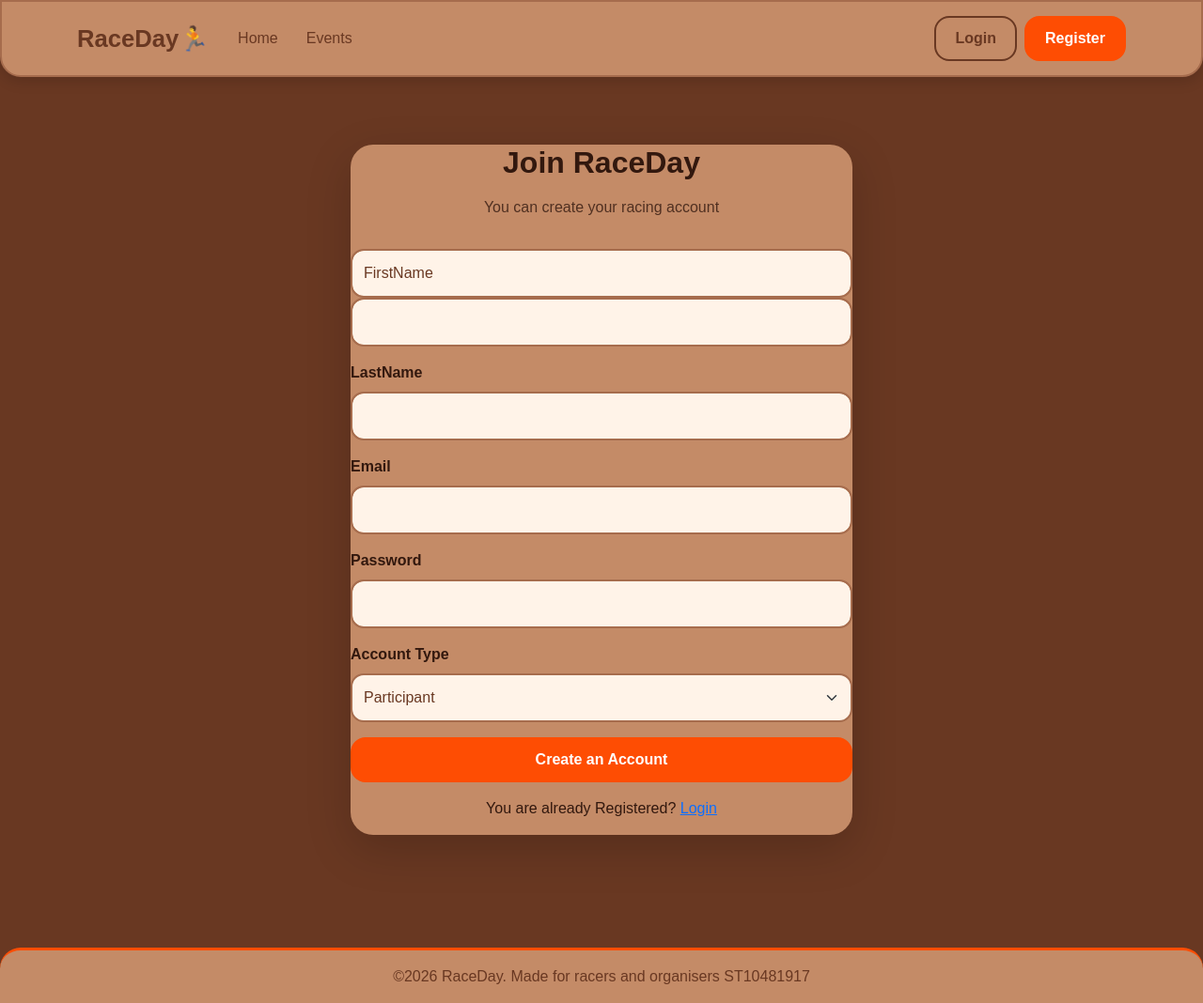
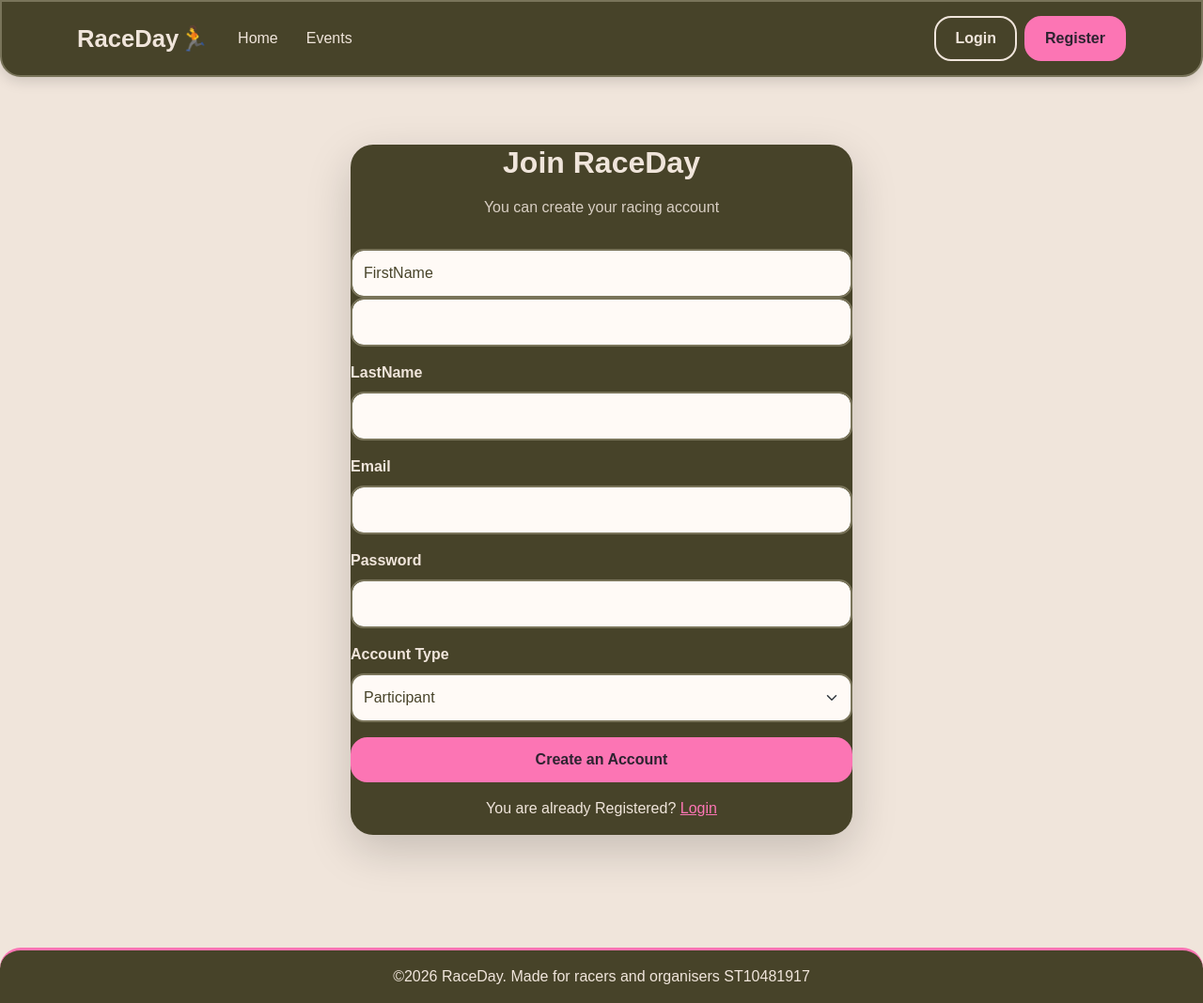
Before and after one commit to akani392/RaceDay_2, an ASP.NET Core app: page /Account/Register in a window 1280 px wide. Shown: the whole page at 94% size. Run offline with ASP.NET Core 8, Linux system fonts and the light colour scheme.

Commit message:
Update site.css to refresh the application color palette with a dark olive/earth tone (#474329), cream background (#f0e5db), and vibrant pink accent highlights (#fc75b4). The revision expands component styling to include active navigation link states, styled form check inputs, custom dropdown menus, explicit focus-visible accessibility outlines, custom table hover/header borders, image rounding, and alert variants (alert-success and alert-danger).

```diff
--- a/RaceDay_MVC/wwwroot/css/site.css
+++ b/RaceDay_MVC/wwwroot/css/site.css
@@ -1,16 +1,16 @@
 
 /* start of race day css */
 
+
 /* start of main website styling */
-
 
 html {
     min-height: 100%;
 }
 
 body {
-    background-color: #693822 !important;
-    color: #fff3e8;
+    background-color: #f0e5db !important;
+    color: #474329;
     min-height: 100vh;
     display: flex;
     flex-direction: column;
@@ -23,12 +23,18 @@ main {
 }
 
 h1, h2, h3, h4, h5, h6 {
+    color: #474329;
     font-weight: 700;
 }
 
 a {
+    color: #474329;
     transition: color 0.2s ease;
 }
+
+    a:hover {
+        color: #a83f75;
+    }
 
 /* end of main website styling */
 
@@ -37,39 +43,44 @@ a {
 
 .navbar,
 .navbar.bg-dark {
-    background-color: #c48b67 !important;
-    border: 2px solid #a66c4d;
+    background-color: #474329 !important;
+    border: 2px solid #79745a;
     border-radius: 0 0 22px 22px;
     padding: 15px 20px;
     box-shadow: 0 4px 15px rgba(0, 0, 0, 0.15);
 }
 
 .navbar-brand {
-    color: #693822 !important;
+    color: #f0e5db !important;
     font-size: 1.6rem;
     font-weight: bold;
 }
 
 .navbar .nav-link {
-    color: #693822 !important;
+    color: #f0e5db !important;
     padding: 10px 15px !important;
     border-radius: 14px;
     transition: 0.3s ease;
 }
 
-    .navbar .nav-link:hover {
-        background-color: #693822;
-        color: #fff3e8 !important;
+    .navbar .nav-link:hover,
+    .navbar .nav-link.active {
+        background-color: #fc75b4;
+        color: #474329 !important;
     }
 
 .navbar .navbar-text {
-    color: #693822 !important;
+    color: #f0e5db !important;
 }
 
 .navbar-toggler {
-    border: 2px solid #693822;
+    border: 2px solid #f0e5db;
     border-radius: 12px;
 }
+
+    .navbar-toggler:focus {
+        box-shadow: 0 0 0 3px rgba(252, 117, 180, 0.4);
+    }
 
 /* end of navigation styling */
 
@@ -77,7 +88,7 @@ a {
 /* start of button styling */
 
 .btn {
-    border-radius: 16px !important;
+    border-radius: 18px !important;
     padding: 10px 20px;
     font-weight: 600;
     border-width: 2px;
@@ -91,34 +102,42 @@ a {
 .btn-primary,
 .btn-warning,
 .btn-success {
-    background-color: #fe4d03 !important;
-    border-color: #fe4d03 !important;
-    color: #ffffff !important;
+    background-color: #fc75b4 !important;
+    border-color: #fc75b4 !important;
+    color: #2d2330 !important;
 }
 
     .btn-primary:hover,
     .btn-warning:hover,
     .btn-success:hover {
-        background-color: #db4000 !important;
-        border-color: #db4000 !important;
+        background-color: #e45699 !important;
+        border-color: #e45699 !important;
+        color: #2d2330 !important;
     }
 
 .btn-outline-light {
     background-color: transparent;
-    color: #693822 !important;
-    border-color: #693822 !important;
+    color: #f0e5db !important;
+    border-color: #f0e5db !important;
 }
 
     .btn-outline-light:hover {
-        background-color: #693822 !important;
-        color: #fff3e8 !important;
+        background-color: #fc75b4 !important;
+        color: #474329 !important;
+        border-color: #fc75b4 !important;
     }
 
 .btn-secondary {
-    background-color: #693822 !important;
-    border-color: #693822 !important;
-    color: #fff3e8 !important;
+    background-color: #474329 !important;
+    border-color: #474329 !important;
+    color: #f0e5db !important;
 }
+
+    .btn-secondary:hover {
+        background-color: #625c3b !important;
+        border-color: #625c3b !important;
+        color: #ffffff !important;
+    }
 
 /* end of button styling */
 
@@ -126,9 +145,9 @@ a {
 /* start of card styling */
 
 .card {
-    background-color: #c48b67;
-    color: #32180e;
-    border: 2px solid #a66c4d;
+    background-color: #474329;
+    color: #f0e5db;
+    border: 2px solid #79745a;
     border-radius: 24px !important;
     overflow: hidden;
     box-shadow: 0 6px 18px rgba(0, 0, 0, 0.15);
@@ -144,8 +163,31 @@ a {
     padding: 25px;
 }
 
+.card h1,
+.card h2,
+.card h3,
+.card h4,
+.card h5,
+.card h6 {
+    color: #f0e5db;
+}
+
+.card a:not(.btn) {
+    color: #fc75b4;
+}
+
+    .card a:not(.btn):hover {
+        color: #ffc1de;
+    }
+
 .card .text-muted {
-    color: #503021 !important;
+    color: #d9cfc4 !important;
+}
+
+.card-header {
+    background-color: #474329;
+    color: #f0e5db;
+    border-bottom: 2px solid #fc75b4;
 }
 
 /* end of card styling */
@@ -155,24 +197,47 @@ a {
 
 .form-control,
 .form-select {
-    background-color: #fff3e8;
-    color: #693822;
-    border: 2px solid #a66c4d;
+    background-color: #fffaf6;
+    color: #474329;
+    border: 2px solid #79745a;
     border-radius: 14px;
     padding: 12px;
+    transition: border-color 0.2s ease, box-shadow 0.2s ease;
 }
 
     .form-control:focus,
     .form-select:focus {
         background-color: #ffffff;
-        color: #693822;
-        border-color: #fe4d03;
-        box-shadow: 0 0 0 3px rgba(254, 77, 3, 0.2);
+        color: #474329;
+        border-color: #fc75b4;
+        box-shadow: 0 0 0 3px rgba(252, 117, 180, 0.25);
+    }
+
+    .form-control::placeholder {
+        color: #77705c;
     }
 
 .form-label {
     font-weight: 600;
 }
+
+.card .form-label {
+    color: #f0e5db;
+}
+
+.form-check-input {
+    border: 2px solid #79745a;
+}
+
+    .form-check-input:checked {
+        background-color: #fc75b4;
+        border-color: #fc75b4;
+    }
+
+    .form-check-input:focus {
+        border-color: #fc75b4;
+        box-shadow: 0 0 0 3px rgba(252, 117, 180, 0.25);
+    }
 
 /* end of form styling */
 
@@ -204,26 +291,97 @@ a {
     padding: 15px 20px;
 }
 
+.alert-success {
+    background-color: #e4f4e6;
+    color: #23502a;
+    border-color: #71a77a;
+}
+
+.alert-danger {
+    background-color: #fce2e8;
+    color: #842b42;
+    border-color: #d58a9e;
+}
+
 /* end of alert styling */
+
+
+/* start of dropdown styling */
+
+.dropdown-menu {
+    background-color: #474329;
+    border: 2px solid #79745a;
+    border-radius: 16px;
+    padding: 10px;
+}
+
+.dropdown-item {
+    color: #f0e5db;
+    border-radius: 10px;
+}
+
+    .dropdown-item:hover,
+    .dropdown-item:focus {
+        background-color: #fc75b4;
+        color: #474329;
+    }
+
+/* end of dropdown styling */
+
+
+/* start of image styling */
+
+img {
+    border-radius: 14px;
+    max-width: 100%;
+}
+
+/* end of image styling */
 
 
 /* start of footer styling */
 
 footer,
 footer.bg-dark {
-    background-color: #c48b67 !important;
-    color: #693822 !important;
-    border-top: 3px solid #fe4d03;
+    background-color: #474329 !important;
+    color: #f0e5db !important;
+    border-top: 3px solid #fc75b4;
     border-radius: 22px 22px 0 0;
     padding: 20px;
 }
 
     footer.text-white,
     footer .text-white {
-        color: #693822 !important;
+        color: #f0e5db !important;
     }
 
+    footer a {
+        color: #fc75b4;
+    }
+
+        footer a:hover {
+            color: #ffc1de;
+        }
+
 /* end of footer styling */
+
+
+/* start of accessibility styling */
+
+.btn:focus-visible,
+.nav-link:focus-visible,
+.navbar-brand:focus-visible {
+    outline: 3px solid #fc75b4;
+    outline-offset: 3px;
+}
+
+.form-control:focus-visible,
+.form-select:focus-visible {
+    outline: 2px solid #fc75b4;
+    outline-offset: 2px;
+}
+
+/* end of accessibility styling */
 
 
 /* start of responsive styling */
```
Also changed, not shown: other parts of RaceDay_MVC/wwwroot/css/site.css (+38 -4 lines).
